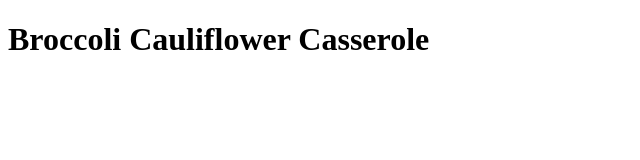
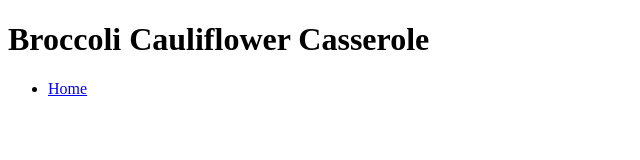
Before and after one commit to oussamatarhi/odin-recipes, a plain HTML site: page recipes/broccoli-and-cauliflower-casserole.html in a window 1280 px wide. Shown: the full height of the page, 0-640 px from the left. Drawn offline with Linux system fonts and the light colour scheme.

Commit message:
Add links to the homepage in the recipes pages

```diff
--- a/recipes/broccoli-and-cauliflower-casserole.html
+++ b/recipes/broccoli-and-cauliflower-casserole.html
@@ -7,7 +7,14 @@
 </head>
 
 <body>
-    <h1>Broccoli Cauliflower Casserole</h1>
+    <header>
+        <h1>Broccoli Cauliflower Casserole</h1>
+        <nav>
+            <ul>
+                <li><a href="../index.html">Home</a></li>
+            </ul>
+        </nav>
+    </header>
 </body>
 
 </html>
```
Also changed, not shown: recipes/chicken-enchiladas.html (+8 -1 lines), recipes/minestrone-casserole.html (+8 -1 lines).
